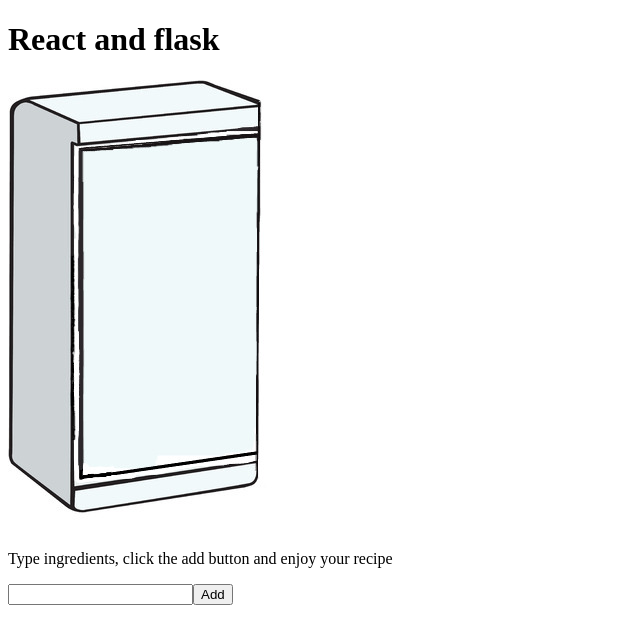
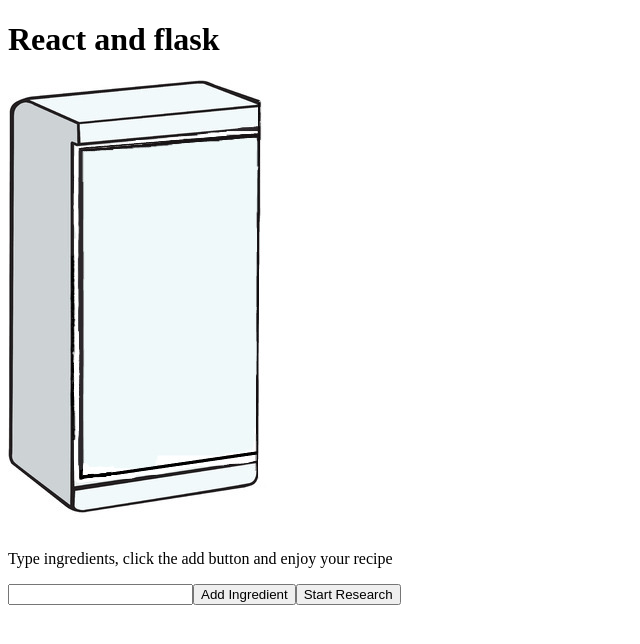
Before and after one commit to Fordann/find-me-a-recipe, a React (Create React App) app in the folder client/: page / in a window 1280 px wide. Shown: the top 644 px of the page, without its empty margins (0-640 px from the left). Built offline with nearby package versions, Linux system fonts and the light colour scheme.

Commit message:
ajout d'ingredients dans frigo : début

```diff
--- a/client/src/App.js
+++ b/client/src/App.js
@@ -1,10 +1,13 @@
 import React, { useState } from "react";
 import SearchBar from "./SearchBar";
+import Ingredient from "./Ingredient";
 import Filter from "./Filter";
 import Fridge from "./Fridge";
 
+
 function App() {
-    const [searchBarText, setSearchBarText] = useState("");
+    const [ingredients, setIngredients] = useState([]);
+    const [ingredientsComponent, setIngredientsComponent] = useState("");
     const [filters, setFilters] = useState("");
     const [data, setdata] = useState({
       budget: 0,
@@ -20,8 +23,24 @@ function App() {
       total_time: 0
     });
 
-    function apiCall(donnees) {
-      setSearchBarText(donnees["aqt"]);
+    function addIngredient(ingredient) {
+      setIngredients([...ingredients, ingredient]);
+      searchImagefromIngredient(ingredient);
+    }
+
+    function searchImagefromIngredient(ingredient) {
+      const requestOptions = {
+        method: 'POST',
+        headers: { 'Content-Type': 'application/json' },
+        body: JSON.stringify(ingredient)
+    };
+    fetch("/image_ingredient", requestOptions)
+        .then(response => response.json())
+        .then(data => setIngredientsComponent([...ingredientsComponent, <Ingredient id={ingredients.length} image={data} value={ingredient}/>]))
+    }
+
+    function apiCall() {
+
       // POST request using fetch inside useEffect React hook
       /*
       const donnees = {
@@ -32,26 +51,27 @@ function App() {
           "veg": 0,
           }
       */
-     console.log(donnees)
+     console.log(ingredients)
       const requestOptions = {
           method: 'POST',
           headers: { 'Content-Type': 'application/json' },
-          body: JSON.stringify(donnees)
+          body: JSON.stringify({"aqt":ingredients.reduce((acc, ingredient)=> acc + " " + ingredient)})
       };
-      fetch("/data", requestOptions)
+      fetch("/research_recipe", requestOptions)
           .then(response => response.json())
           .then(data => changement(data))
 
-  // empty dependency array means this effect will only run once (like componentDidMount in classes)
-  }
+    // empty dependency array means this effect will only run once (like componentDidMount in classes)
+    }
 
 
 
     function changement(data) {
-      let filter_map = Object.values(data).map((data)=>
-            <Filter apiCall={apiCall} ingredient={searchBarText} category={data} />
+      let filters_list = Object.values(data);
+      let filters_map = filters_list.map((data)=>
+            <Filter id={filters_list.indexOf(data)} apiCall={apiCall} category={data} />
       )
-      setFilters(filter_map);
+      setFilters(filters_map);
       setdata({
         budget: data.budget,
         cook_time: data.cook_time,
@@ -88,14 +108,11 @@ function App() {
     return (
         <div className="App">
             <header className="App-header">
-
                 <h1>React and flask</h1>
-                {/* Calling a data from setdata for showing */}
                 <Fridge />
-                <SearchBar apiCall={apiCall} />
+                {ingredientsComponent}
+                <SearchBar addIngredient = {addIngredient} apiCall={apiCall} />
                 <span>{data.name === 0 ? "" : viewTemplate}</span>
-
-
             </header>
         </div>
     );
--- a/client/src/Filter.js
+++ b/client/src/Filter.js
@@ -4,7 +4,7 @@ function Filter(props) {
 
 
     return (
-        <button onClick={() => props.apiCall({"aqt":String(props.category + " " + props.ingredient)})}>
+        <button onClick={() => console.log("click")}>
             {props.category}
         </button>
     )
--- /dev/null
+++ b/client/src/Ingredient.js
@@ -0,0 +1,13 @@
+import React from "react";
+
+function Ingredient(props) {
+
+    return (
+        <div>
+            <p>{props.value}</p>;
+            <img id="close" src={props.image} alt="Logo"></img>
+        </div>
+    )
+}
+
+export default Ingredient;
--- a/client/src/SearchBar.js
+++ b/client/src/SearchBar.js
@@ -2,11 +2,11 @@ import { useState } from "react";
 
 
 function SearchBar(props) {
-    const [word, setWord] = useState(props.value);
+    const [ingredient, setIngredient] = useState(props.value);
 
     function handleChange(event) {
         event.preventDefault();
-        setWord(event.target.value);
+        setIngredient(event.target.value);
       }
 
 
@@ -19,19 +19,25 @@ function SearchBar(props) {
             type="text"
             id="search-bar"
             className="input input__lg"
-            name={word}
+            name={ingredient}
             autoComplete="on"
             onChange={handleChange}
           />
           <button type="button"
-          className="btn btn__primary btn__lg"
+          className="btn_add_ingredients"
           onClick={()=> {
+            props.addIngredient(ingredient);
+            document.getElementById("search-bar").value="";
+            }}>
+            Add Ingredient
+          </button>
+          <button type="button"
+          className="btn_search_with_ingredients"
+          onClick={()=> {
+            props.apiCall();
 
-              props.apiCall({"aqt":word});
-              document.getElementById("search-bar").value="";
-
-              }}>
-            Add
+          }}>
+          Start Research
           </button>
         </form>
       </div>
```
Also changed, not shown: 2 other files (tests, documents, lock files or other folders).
